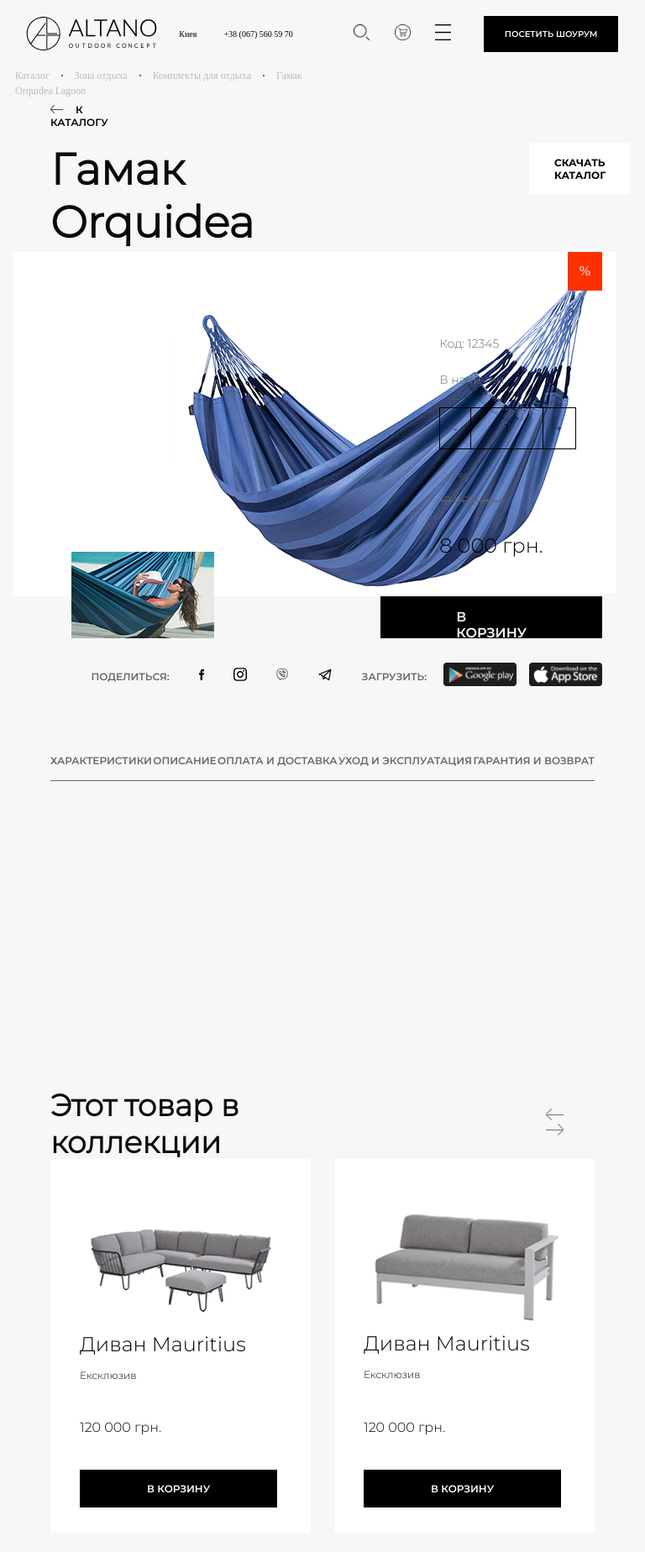
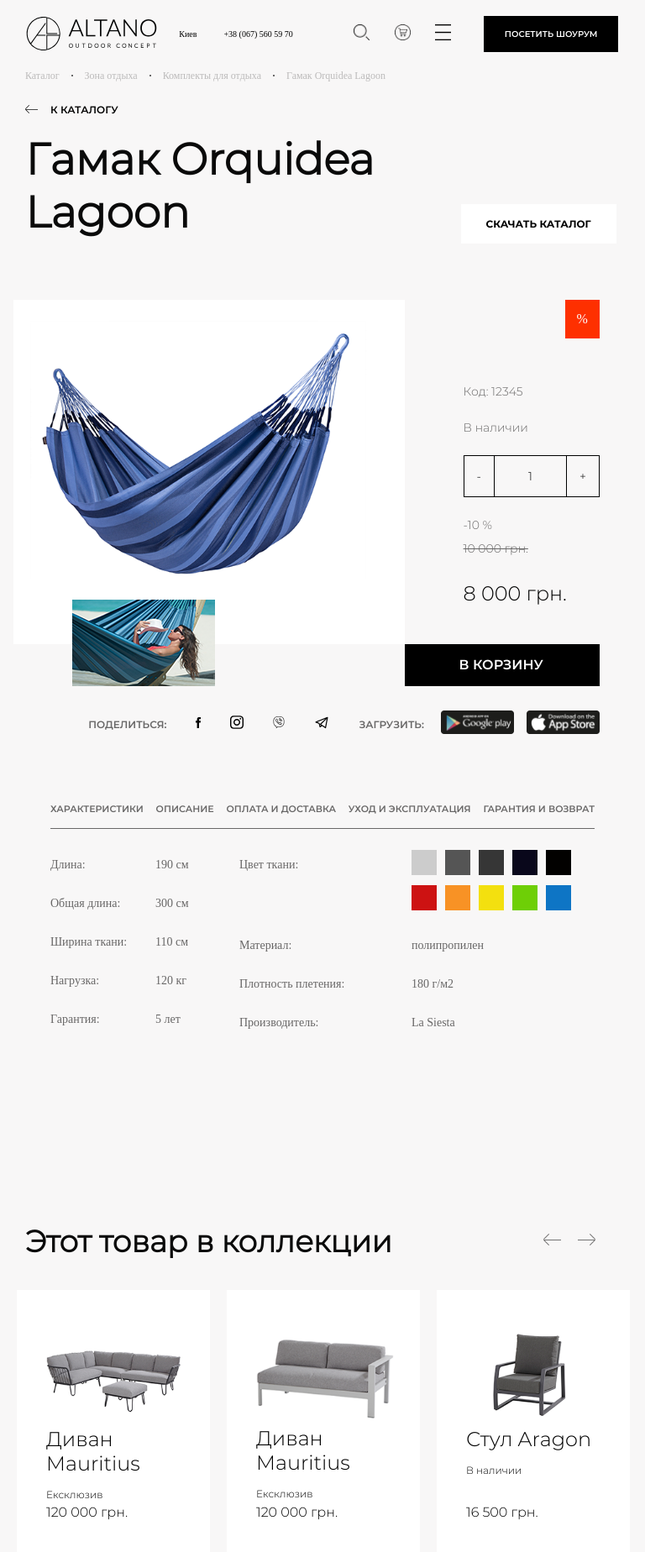
Before and after one commit to petrychenkodev/altano_show, a plain HTML site: page product_card_2.html in a window 768 px wide. Shown: the top 1848 px of the page at 84% size. Drawn offline with Linux system fonts and the light colour scheme; a web font is replaced by a local one.

Commit message:
product 2

```diff
--- a/css/product_card_2_style.css
+++ b/css/product_card_2_style.css
@@ -56,6 +56,28 @@
       text-transform: uppercase;
       padding-left: 15px;
       color: #000; }
+
+@media (min-width: 767px) and (max-width: 1278px) {
+  .container {
+    max-width: 768px;
+    margin-right: auto;
+    margin-left: auto;
+    padding: 0; }
+  .catalog__header {
+    display: block;
+    margin-bottom: -2px; }
+  .bread ul {
+    margin-left: 30px; }
+  .catalog__header .arrow_back_with_line {
+    margin-left: 30px;
+    margin-top: 25px;
+    display: block; }
+  .catalog__header h3 {
+    margin-left: 30px;
+    margin-top: 20px;
+    display: inline-block;
+    margin-bottom: 75px;
+    width: 67%; } }
 
 .umbrella {
   display: grid;
@@ -156,6 +178,16 @@
       margin-right: 15px; }
     .umbrella .socialbuttons .sociabuttons__download {
       margin-right: 20px; }
+
+@media (min-width: 767px) and (max-width: 1278px) {
+  .umbrella .umbrella__conic .conic__big {
+    grid-area: 1 / 2 / 2 / 6;
+    position: absolute;
+    left: 20px;
+    width: 400px;
+    top: 25px; }
+  .umbrella .inbox {
+    padding: 15px 65px; } }
 
 .choose {
   background-color: #f8f7f7;
@@ -336,6 +368,33 @@
       color: #686767;
       line-height: 24px; }
 
+@media (min-width: 767px) and (max-width: 1278px) {
+  .choose .choose__wtd li a {
+    font-size: 11px; }
+  .choose .choose__characteristic {
+    grid-area: 2 / 3 / 3 /7;
+    display: grid;
+    grid-template-columns: 170px 410px 1fr;
+    grid-gap: 55px;
+    /* display: none; */ }
+  .choose .characteristic__param3 {
+    margin: 0;
+    padding: 0;
+    display: inline-block;
+    width: 268px;
+    position: relative;
+    right: 465px;
+    top: 225px;
+    z-index: 2; }
+  .choose .characteristic__param3 .param3__ul {
+    margin: 0;
+    padding: 0;
+    margin-top: 15px;
+    width: 453px; }
+  .choose {
+    padding-bottom: 230px;
+    grid-template-rows: 45px 200px; } }
+
 .item {
   display: grid;
   grid-template-columns: 30fr 70fr 130fr 260fr 150fr 150fr 260fr 130fr 70fr 30fr;
@@ -427,3 +486,44 @@
     color: #fff; }
   .header .header__contacts {
     color: #000; }
+
+@media (min-width: 767px) and (max-width: 1278px) {
+  .item {
+    display: flex;
+    flex-wrap: wrap;
+    margin-top: -2px;
+    background-color: #f8f7f7; }
+  .item h3 {
+    grid-column-start: 3;
+    grid-column-end: 6;
+    align-self: center;
+    font-family: monlight;
+    font-size: 36px;
+    margin-left: 30px; }
+  .item .item__arrows {
+    /* grid-column-start: 8; */
+    align-self: center;
+    margin-left: 160px;
+    /* justify-self: end; */ }
+  .item .catalog__group {
+    grid-area: 2 / 3 / 3 / 9;
+    margin: 0;
+    padding: 0;
+    display: flex;
+    flex-wrap: wrap;
+    justify-content: space-between; }
+  .item .catalog__group .catalog__group__box {
+    width: 230px;
+    height: 390px;
+    background-color: #fff;
+    position: relative;
+    margin-bottom: 30px;
+    margin-left: 20px; }
+  .item .catalog__group .catalog__group__box a {
+    padding: 15px 45px; } }
+
+@media (min-width: 767px) and (max-width: 1278px) {
+  .about {
+    padding-top: 100px;
+    margin-bottom: -2px;
+    padding-bottom: 100px; } }
--- a/product_card_2.html
+++ b/product_card_2.html
@@ -3,6 +3,7 @@
 <head>
     <meta charset="UTF-8">
     <title>Altano</title>
+    <meta name="viewport" content="width=device-width, initial-scale=1.0, user-scalable=no">
     <link rel="stylesheet" href="css/main.css">
     <link rel="stylesheet" href="css/product_card_2_style.css">
 </head>
```
Also changed, not shown: index.html (+1 -1 lines).
